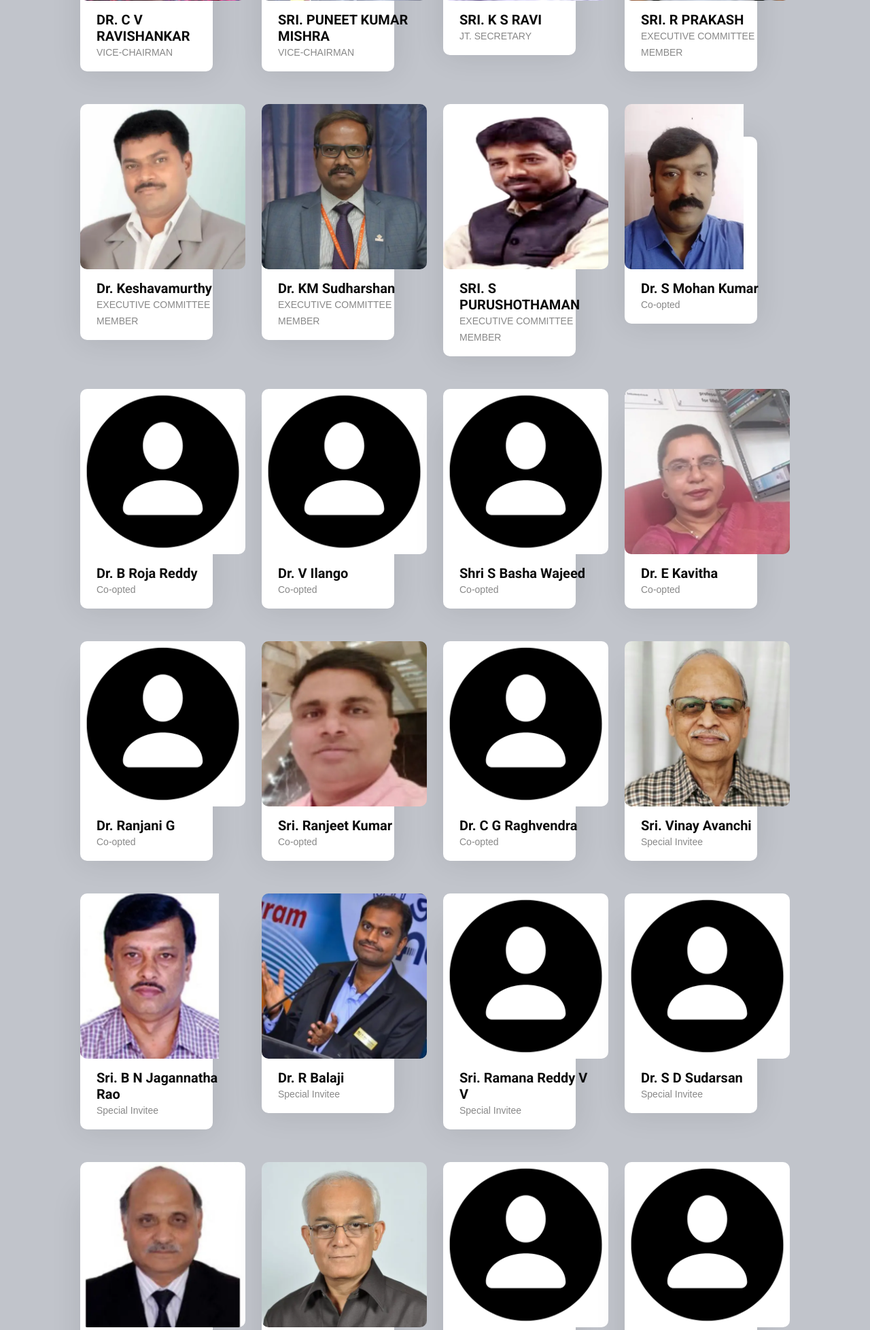
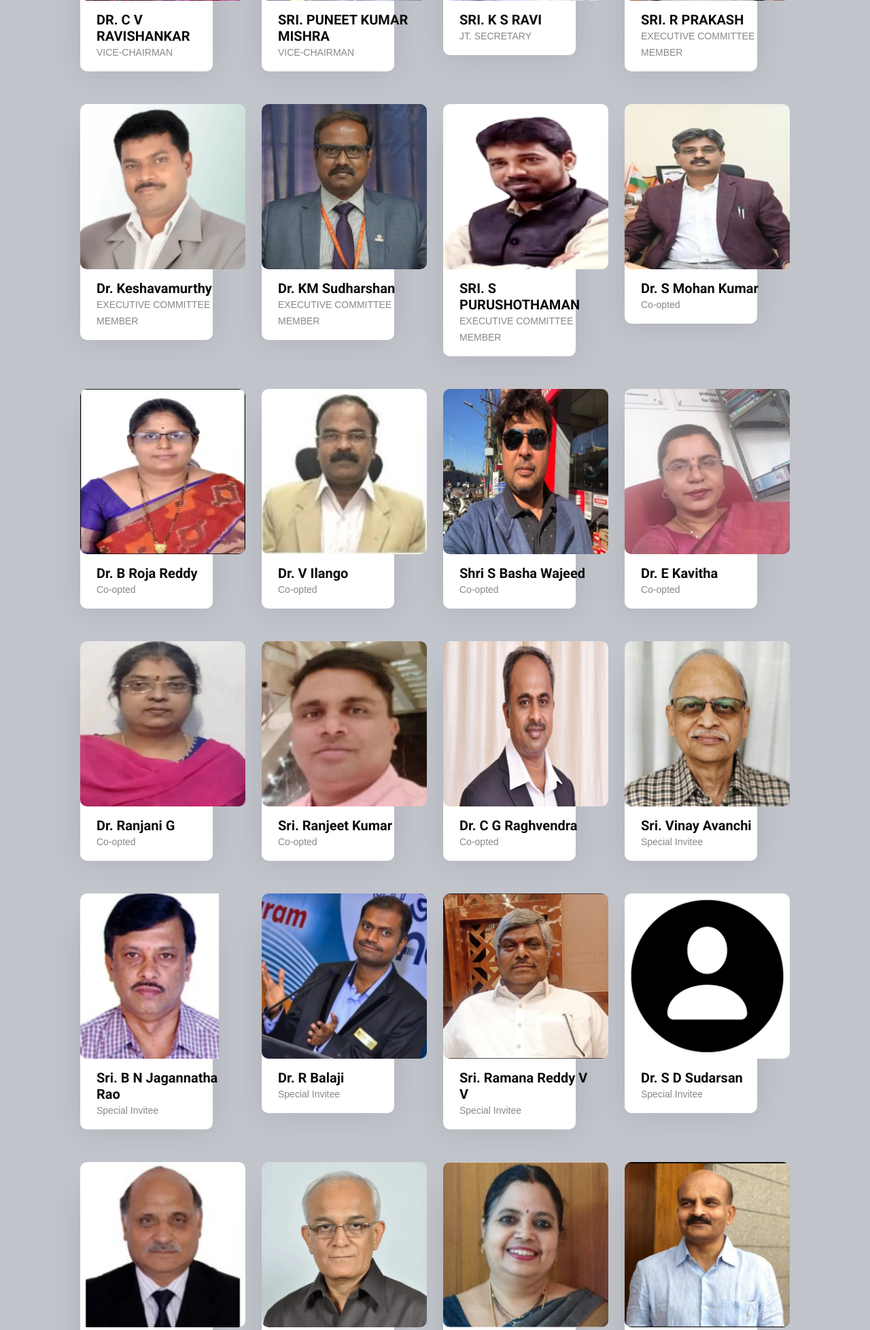
Before and after one commit to KetanKeshav/IETE-Bangalore, a PHP site: page /ecmembers.php in a window 1280 px wide. Shown: the part 939-2895 px from the top of the page at 68% size. Run offline with PHP 8.4, Linux system fonts and the light colour scheme; some libraries are stand-ins or nearby versions.

Commit message:
EC mem update

```diff
--- a/ecmembers.php
+++ b/ecmembers.php
@@ -197,7 +197,7 @@
                         <div class="team-item">
                             <div class="d-flex">
 
-                                <img class="img-fluid rounded w-100" src="img/team/12.webp" alt="">
+                                <img class="img-fluid rounded w-100" src="img/team/40.webp" alt="">
                             </div>
                             <div class="px-4 py-3">
                                 <h5 class="fw-bold m-0">Dr. S Mohan Kumar</h5>
@@ -210,7 +210,7 @@
                     <div class="col-lg-3 col-md-6 wow fadeInUp" data-wow-delay="0.6s">
                         <div class="team-item">
                             <div class="d-flex">
-                            <img class="img-fluid rounded w-100" src="img/team/m.png" alt="">
+                            <img class="img-fluid rounded w-100" src="img/team/39.webp" alt="">
                             </div>
                             <div class="px-4 py-3">
                                 <h5 class="fw-bold m-0">Dr. B Roja Reddy</h5>
@@ -221,7 +221,7 @@
                     <div class="col-lg-3 col-md-6 wow fadeInUp" data-wow-delay="0.6s">
                         <div class="team-item">
                             <div class="d-flex">
-                            <img class="img-fluid rounded w-100" src="img/team/m.png" alt="">
+                            <img class="img-fluid rounded w-100" src="img/team/36.webp" alt="">
                             </div>
                             <div class="px-4 py-3">
                                 <h5 class="fw-bold m-0">Dr. V Ilango</h5>
@@ -232,7 +232,7 @@
                     <div class="col-lg-3 col-md-6 wow fadeInUp" data-wow-delay="0.6s">
                         <div class="team-item">
                             <div class="d-flex">
-                            <img class="img-fluid rounded w-100" src="img/team/m.png" alt="">
+                            <img class="img-fluid rounded w-100" src="img/team/34.webp" alt="">
                             </div>
                             <div class="px-4 py-3">
                                 <h5 class="fw-bold m-0">Shri S Basha Wajeed</h5>
@@ -256,7 +256,7 @@
                     <div class="col-lg-3 col-md-6 wow fadeInUp" data-wow-delay="0.6s">
                         <div class="team-item">
                             <div class="d-flex">
-                            <img class="img-fluid rounded w-100" src="img/team/m.png" alt="">
+                            <img class="img-fluid rounded w-100" src="img/team/35.webp" alt="">
                             </div>
                             <div class="px-4 py-3">
                                 <h5 class="fw-bold m-0">Dr. Ranjani G</h5>
@@ -278,7 +278,7 @@
                     <div class="col-lg-3 col-md-6 wow fadeInUp" data-wow-delay="0.6s">
                         <div class="team-item">
                             <div class="d-flex">
-                            <img class="img-fluid rounded w-100" src="img/team/m.png" alt="">
+                            <img class="img-fluid rounded w-100" src="img/team/32.webp" alt="">
                             </div>
                             <div class="px-4 py-3">
                                 <h5 class="fw-bold m-0">Dr. C G Raghvendra</h5>
@@ -326,7 +326,7 @@
                     <div class="col-lg-3 col-md-6 wow fadeInUp" data-wow-delay="0.6s">
                         <div class="team-item">
                             <div class="d-flex">
-                            <img class="img-fluid rounded w-100" src="img/team/m.png" alt="">
+                            <img class="img-fluid rounded w-100" src="img/team/37.webp" alt="">
                             </div>
                             <div class="px-4 py-3">
                                 <h5 class="fw-bold m-0">Sri. Ramana Reddy V V</h5>
@@ -374,7 +374,7 @@
                     <div class="col-lg-3 col-md-6 wow fadeInUp" data-wow-delay="0.6s">
                         <div class="team-item">
                             <div class="d-flex">
-                            <img class="img-fluid rounded w-100" src="img/team/m.png" alt="">
+                            <img class="img-fluid rounded w-100" src="img/team/33.webp" alt="">
                             </div>
                             <div class="px-4 py-3">
                                 <h5 class="fw-bold m-0">Dr. Y V S Lakshmi</h5>
@@ -385,7 +385,7 @@
                     <div class="col-lg-3 col-md-6 wow fadeInUp" data-wow-delay="0.6s">
                         <div class="team-item">
                             <div class="d-flex">
-                            <img class="img-fluid rounded w-100" src="img/team/m.png" alt="">
+                            <img class="img-fluid rounded w-100" src="img/team/38.webp" alt="">
                             </div>
                             <div class="px-4 py-3">
                                 <h5 class="fw-bold m-0">Sri.  Anil Kumar</h5>
```
Also changed, not shown: img/team/32.webp (added), img/team/33.webp (added), img/team/34.webp (added), img/team/35.webp (added), img/team/36.webp (added), img/team/37.webp (added), img/team/38.webp (added), img/team/39.webp (added), img/team/40.webp (added), img/team/41.webp (renamed from img/team/Dr. Srishali Angadi.webp).
